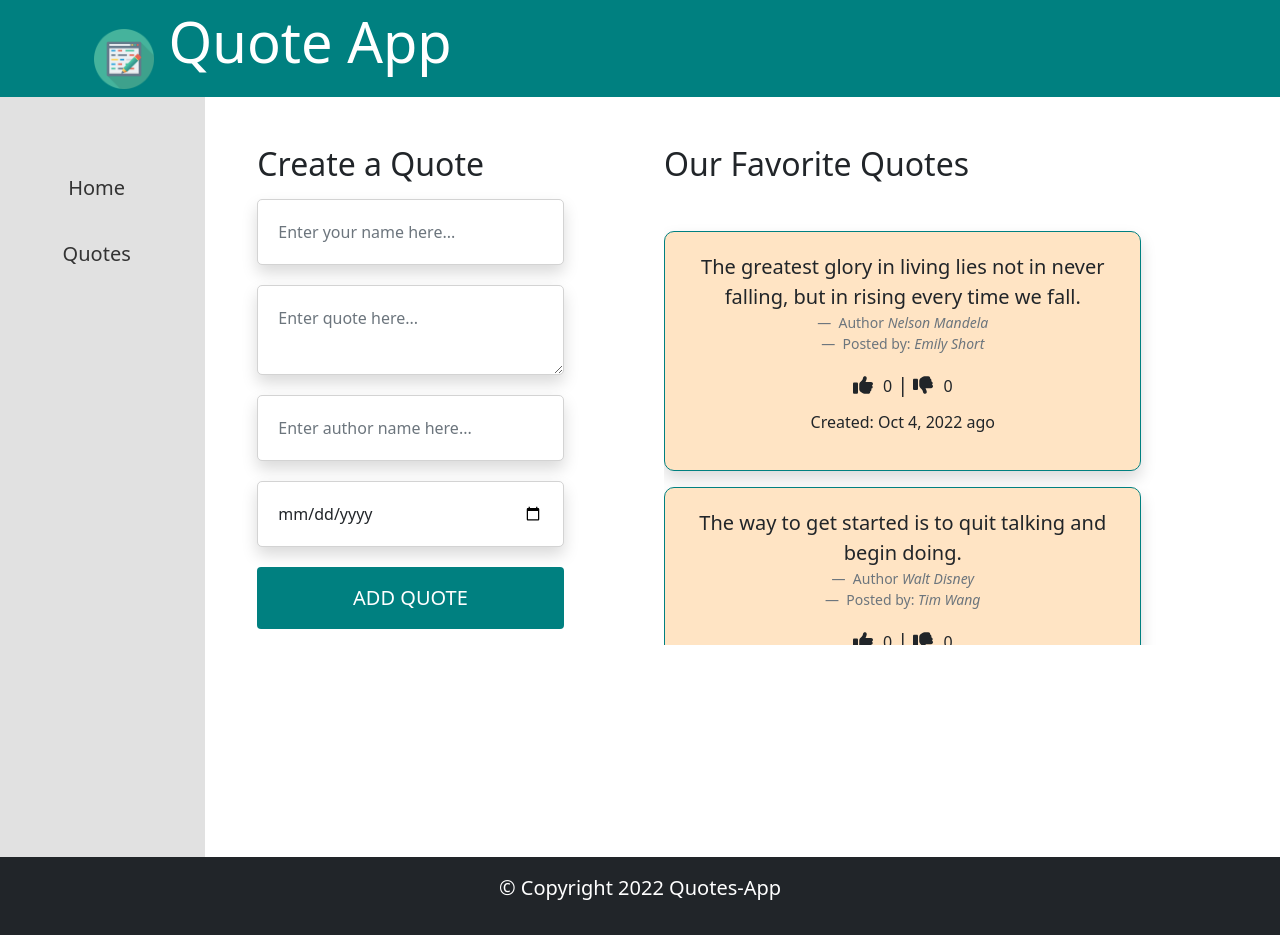
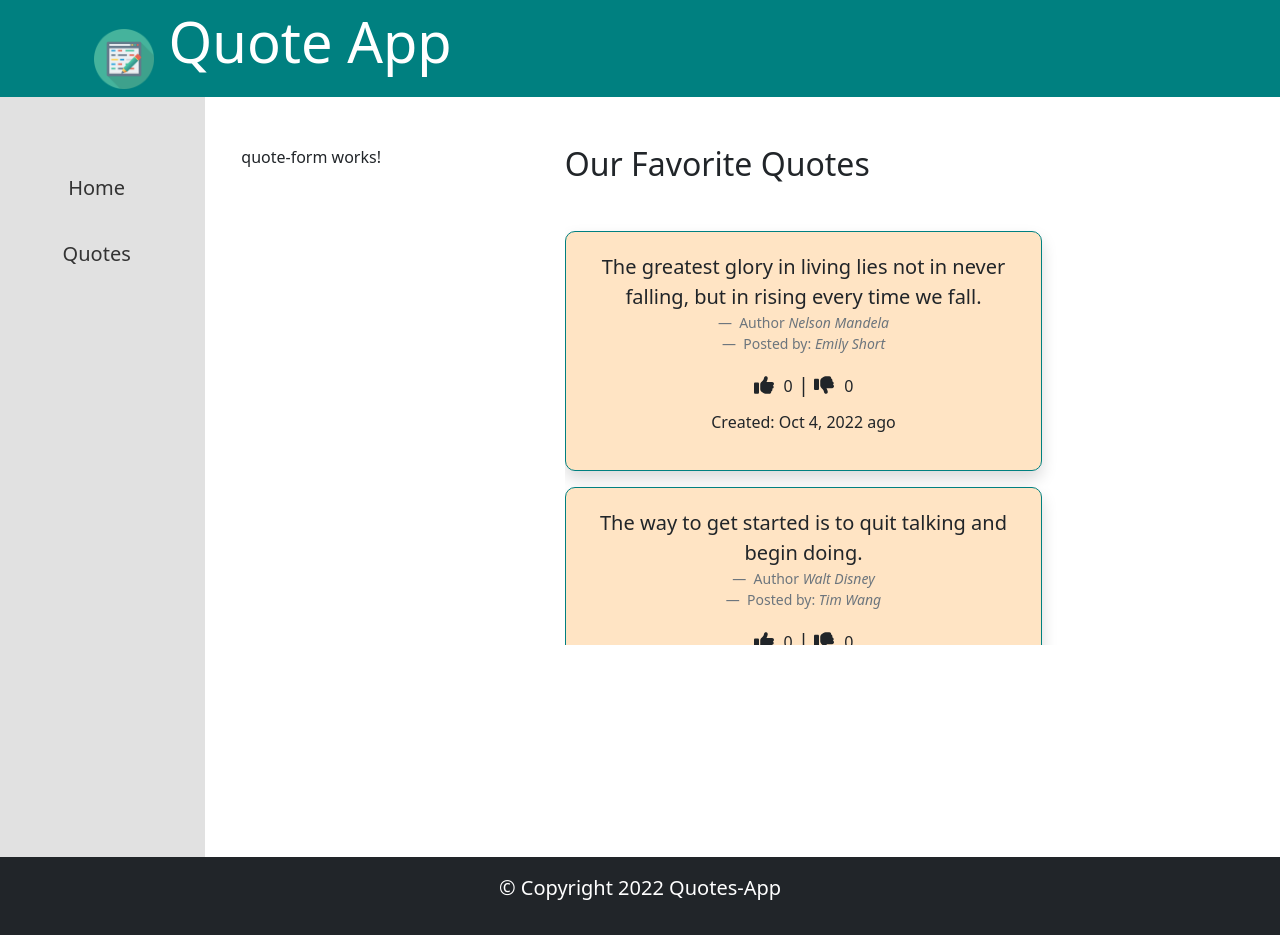
Before and after one commit to bignimz/quotes-web-app, an Angular app: page / in a window 1280 px wide. Built offline with nearby package versions, Linux system fonts and the light colour scheme.

Commit message:
modified app component html

```diff
--- a/src/app/app.component.html
+++ b/src/app/app.component.html
@@ -22,34 +22,7 @@
   <div class="main-body col-lg-10 col-md-10 col-sm-12 pt-5">
     <div class="container-fluid d-flex flex-wrap justify-content-between">
       <!-- Quote Form -->
-      <form
-        action=""
-        class="form px-3 col-lg-4 col-md-8 col-sm-12"
-        style="max-width: 650px"
-      >
-        <h2 class="create-app-title mb-3">Create a Quote</h2>
-        <input
-          type="text"
-          class="form-control input shadow"
-          placeholder="Enter your name here..."
-          required
-        />
-        <textarea
-          class="form-control input shadow"
-          id="validationTextarea"
-          placeholder="Enter quote here..."
-          required
-        ></textarea>
-        <input
-          type="text"
-          class="form-control input shadow"
-          placeholder="Enter author name here..."
-        />
-        <input type="date" class="form-control input shadow" />
-        <div class="button-area">
-          <button class="btn quote-btn">Add Quote</button>
-        </div>
-      </form>
+      <app-quote-form></app-quote-form>
 
       <!-- Quotes Display -->
       <div class="home col-lg-6 col-md-8 col-sm-12 mx-auto">
```
